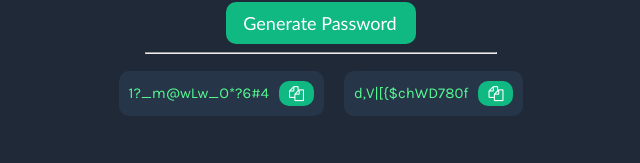
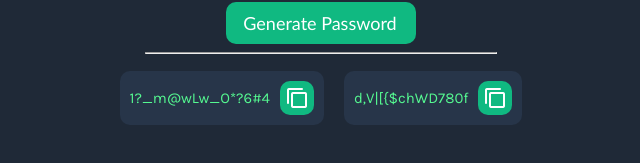
Before and after one commit to athifirshad/simplepasswordgen-js, a browser extension: page index.html in a window 1280 px wide. Shown: the part 329-492 px from the top of the page, without its empty margins (319-959 px from the left). Drawn offline with Linux system fonts and the light colour scheme.

Commit message:
Changed Copy Button

```diff
--- a/index.html
+++ b/index.html
@@ -4,7 +4,7 @@
     <link rel="preconnect" href="https://fonts.googleapis.com">
     <link rel="preconnect" href="https://fonts.gstatic.com" crossorigin>
     <link href="https://fonts.googleapis.com/css2?family=Karla&display=swap" rel="stylesheet">
-    <link rel="stylesheet" href="https://cdnjs.cloudflare.com/ajax/libs/font-awesome/4.7.0/css/font-awesome.min.css">
+
     <link rel="stylesheet" href="style.css">
 </head>
 
@@ -22,11 +22,12 @@
     <div class="flex-container">
         <div class="finalpass">
             <div id="pass1field"></div>
-            <button id="copy1" class="copy-btn fa fa-copy"></button>
+            <img src="copybutton.png" alt="" id="copy1" class="copy-btn" style="width: auto; height: auto;">
+
         </div>
         <div class="finalpass">
             <div id="pass2field"></div>
-            <button id="copy2" class="copy-btn fa fa-copy">Copy</button>
+            <img src="copybutton.png" alt="" id="copy2" class="copy-btn" style="width: auto; height: auto;">
         </div>
 
     </div>
--- a/style.css
+++ b/style.css
@@ -91,7 +91,7 @@ p1{
     background-color: #10B981;
     color: white;
     border: #273549;
-    padding: 5px 10px;
+    padding: 5px 5px;
     border-radius: 10px;
     font-size: 15px;
     cursor: pointer;
@@ -108,6 +108,4 @@ p1{
     display: flex;
     justify-content: center;
     align-items: center;
-
-
 }
```
Also changed, not shown: copybutton.png (added).
